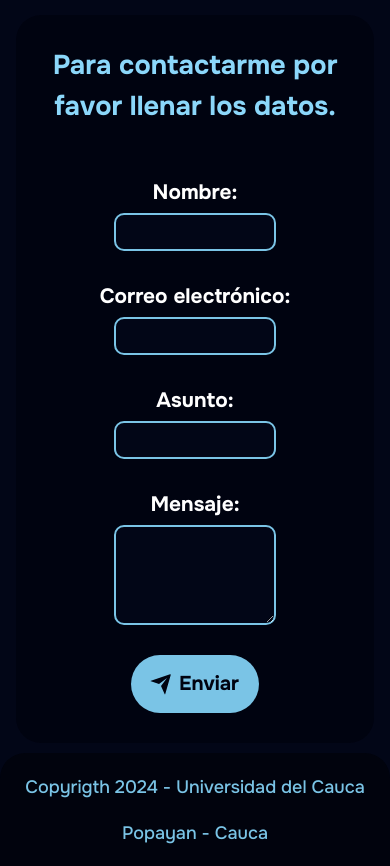
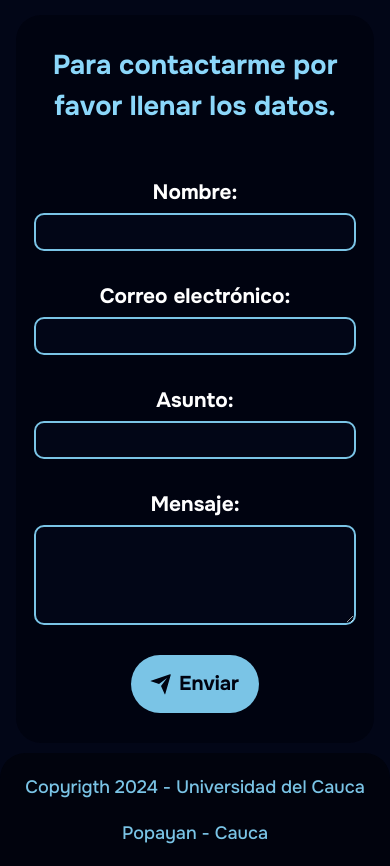
Before and after one commit to cmperdomo17/personal-page-mariodev, a plain HTML site: page contacto.html in a window 390 px wide. Shown: the part 57-923 px from the top of the page. Drawn offline with nearby package versions, Linux system fonts and the light colour scheme.

Commit message:
Agregados estilos para que los campos de entrada y textarea ocupen el 100% del ancho de la página

```diff
--- a/estilos/style.css
+++ b/estilos/style.css
@@ -636,4 +636,10 @@ tr:hover {
         padding-left: 20px;
         padding-right: 20px;
     }
+    .form-contacto input {
+        width: 100%;
+    }
+    .form-contacto textarea {
+        width: 100%;
+    }
 }
```
